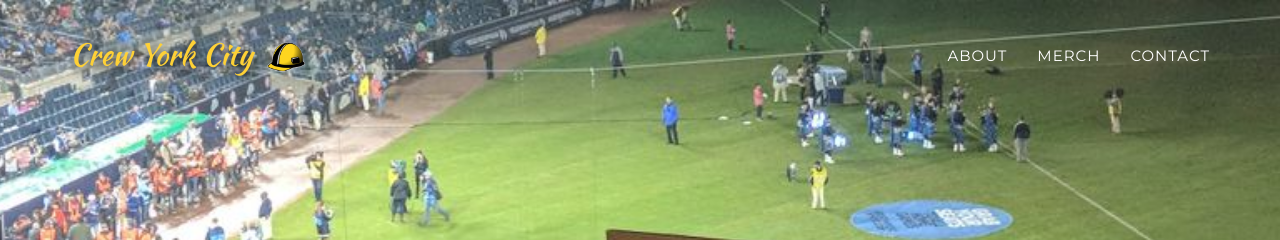
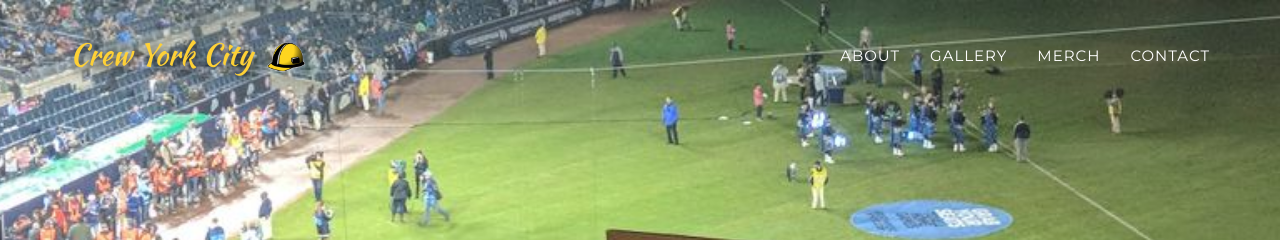
Before and after one commit to ddehne/crewyork, a Jekyll site: the page built from index.html, in a window 1280 px wide and 900 px high. Shown: the top 240 px of the window. Built offline with Jekyll 4.4.1, drawn with Linux system fonts in a browser that asks for light colours; some web fonts are replaced; comment, search, counter and statistics services are not loaded.

Commit message:
more pics and menu item

```diff
--- a/_includes/gallery.html
+++ b/_includes/gallery.html
@@ -11,6 +11,19 @@
                 <!-- <div class="col-sm-2"></div> -->
                 <div class="col-lg-12">
                     <div class="pswp-gallery pswp-gallery--single-column" id="my-gallery">
+                        <a
+                          href="img/gallery/15025766-f1f7-4c22-a14e-384f635658a1.jpeg"
+                          data-pswp-width="1100"
+                          data-pswp-height="800"
+                          target="_blank"
+                        >
+                          <img
+                            src="img/gallery/15025766-f1f7-4c22-a14e-384f635658a1.jpeg"
+                            class="gallery-img"
+                            alt=""
+                          />
+                        </a>
+
                         <a
                           href="img/gallery/crew mls cup final banter bar.jpg"
                           data-pswp-width="1100"
@@ -35,18 +48,32 @@
                             alt=""
                           />
                         </a>
+
                         <a
-                          href="img/gallery/crew york_nycfc_6_14_24.jpg"
-                          data-pswp-width="900"
-                          data-pswp-height="1200"
+                          href="img/gallery/edff002a-b69e-4ae4-941f-a5af85239fad.jpeg"
+                          data-pswp-width="1100"
+                          data-pswp-height="800"
                           target="_blank"
                         >
                           <img
-                            src="img/gallery/crew york_nycfc_6_14_24.jpg"
+                            src="img/gallery/edff002a-b69e-4ae4-941f-a5af85239fad.jpeg"
                             class="gallery-img"
                             alt=""
                           />
                         </a>
+
+                        <a
+                        href="img/gallery/crew york_nycfc_6_14_24.jpg"
+                        data-pswp-width="900"
+                        data-pswp-height="1200"
+                        target="_blank"
+                      >
+                        <img
+                          src="img/gallery/crew york_nycfc_6_14_24.jpg"
+                          class="gallery-img"
+                          alt=""
+                        />
+                      </a>
                       </div>
                 </div>
                 <!-- <div class="col-sm-2"></div> -->
--- a/_includes/header.html
+++ b/_includes/header.html
@@ -27,6 +27,9 @@
                     </li> -->
                     <li>
                         <a class="page-scroll" href="#about">About</a>
+                    </li>
+                    <li>
+                        <a class="page-scroll" href="#gallery">Gallery</a>
                     </li>
                     <li>
                         <a class="page-scroll" href="#merch">Merch</a>
```
Also changed, not shown: img/gallery/15025766-f1f7-4c22-a14e-384f635658a1.jpeg (added), img/gallery/edff002a-b69e-4ae4-941f-a5af85239fad.jpeg (added).
